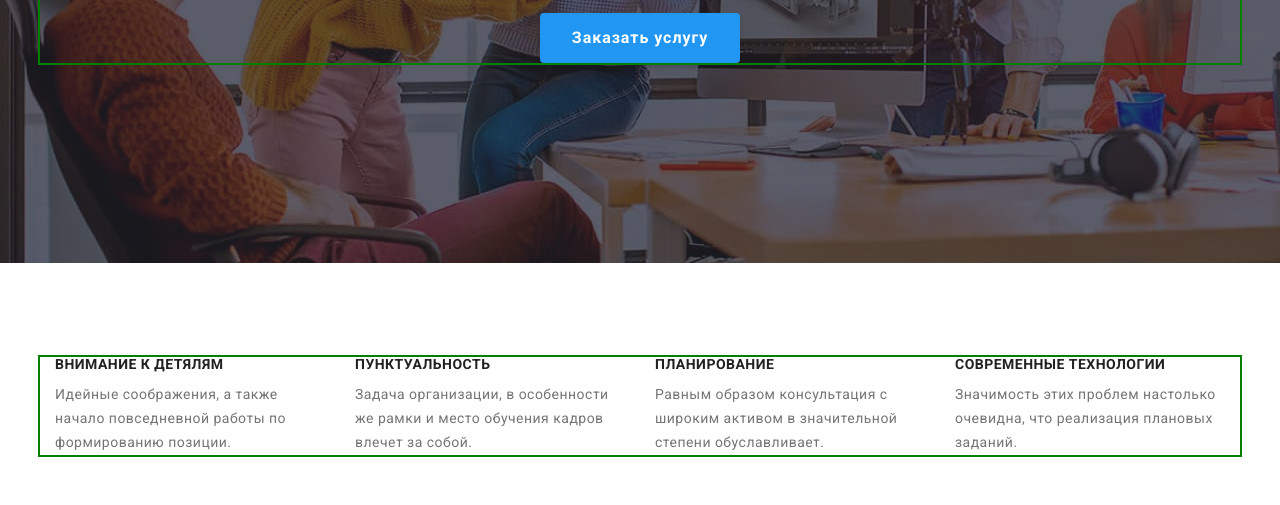
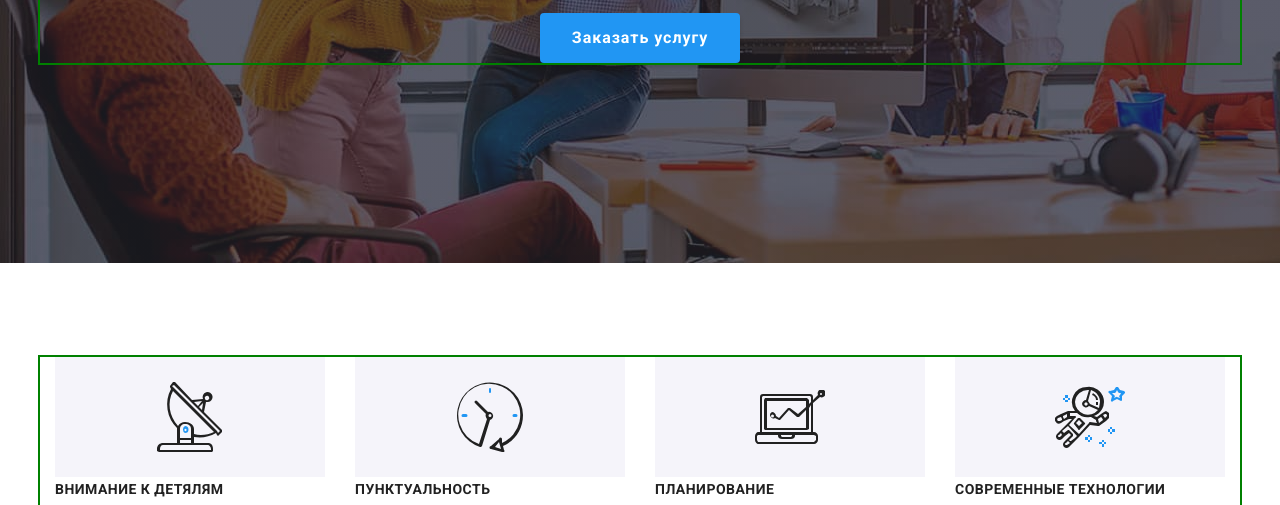
Before and after one commit to Artemius87/goit-markup-hw-04, a plain HTML site: page index.html in a window 1280 px wide. Shown: the part 417-922 px from the top of the page. Drawn offline with nearby package versions, Linux system fonts and the light colour scheme.

Commit message:
Сделал иконки В Особенности

```diff
--- a/css/style.css
+++ b/css/style.css
@@ -83,6 +83,54 @@ ul {
   font-size: 14px;
   line-height: 1.71;
   color: var(--secondary-text-color);
+}
+
+.icon-antena::before {
+  display: inline-block;
+  content: "";
+  width: 270px;
+  height: 120px;
+  background: #f5f4fa;
+  background-image: url("../images/antenna.svg");
+  background-position: center;
+  background-size: 70px 70px;
+  background-repeat: no-repeat;
+}
+
+.icon-clock::before {
+  display: inline-block;
+  content: "";
+  width: 270px;
+  height: 120px;
+  background: #f5f4fa;
+  background-image: url("../images/clock.svg");
+  background-position: center;
+  background-size: 70px 70px;
+  background-repeat: no-repeat;
+}
+
+.icon-vector::before {
+  display: inline-block;
+  content: "";
+  width: 270px;
+  height: 120px;
+  background: #f5f4fa;
+  background-image: url("../images/Vector.svg");
+  background-position: center;
+  background-size: 70px 54px;
+  background-repeat: no-repeat;
+}
+
+.icon-astronaut::before {
+  display: inline-block;
+  content: "";
+  width: 270px;
+  height: 120px;
+  background: #f5f4fa;
+  background-image: url("../images/astronaut.svg");
+  background-position: center;
+  background-size: 70px 70px;
+  background-repeat: no-repeat;
 }
 
 .features .spec {
--- a/index.html
+++ b/index.html
@@ -4,7 +4,7 @@
 <head>
   <meta charset="UTF-8" />
   <meta name="viewport" content="width=device-width, initial-scale=1.0" />
-  <title>goit-markup-hw-03</title>
+  <title>goit-markup-hw-04</title>
   <link rel="stylesheet" href="https://cdnjs.cloudflare.com/ajax/libs/modern-normalize/1.0.0/modern-normalize.min.css" />
   <link href="https://fonts.googleapis.com/css2?family=Raleway:wght@700&family=Roboto:wght@400;500;700;900&display=swap"
     rel="stylesheet">
@@ -51,28 +51,28 @@
     <section class="features">
       <div class="container">
         <ul class="list">
-          <li class="spec">
+          <li class="spec icon-antena">
             <h3 class="title">ВНИМАНИЕ К ДЕТЯЛЯМ</h3>
             <p class="text">
               Идейные соображения, а также начало повседневной работы по
               формированию позиции.
             </p>
           </li>
-          <li class="spec">
+          <li class="spec icon-clock">
             <h3 class="title">ПУНКТУАЛЬНОСТЬ</h3>
             <p class="text">
               Задача организации, в особенности же рамки и место обучения кадров
               влечет за собой.
             </p>
           </li>
-          <li class="spec">
+          <li class="spec icon-vector">
             <h3 class="title">ПЛАНИРОВАНИЕ</h3>
             <p class="text">
               Равным образом консультация с широким активом в значительной
               степени обуславливает.
             </p>
           </li>
-          <li class="spec">
+          <li class="spec icon-astronaut">
             <h3 class="title">СОВРЕМЕННЫЕ ТЕХНОЛОГИИ</h3>
             <p class="text">
               Значимость этих проблем настолько очевидна, что реализация
```
Also changed, not shown: images/Vector.svg (added), images/antenna.svg (added), images/astronaut.svg (added), images/clock.svg (added), images/envelope (hover).svg (deleted), images/smartphone.svg (deleted).
